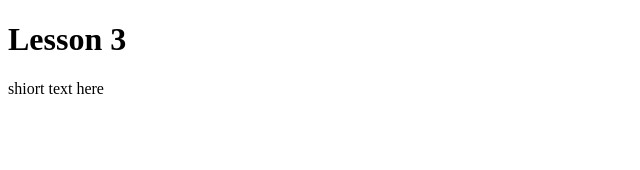
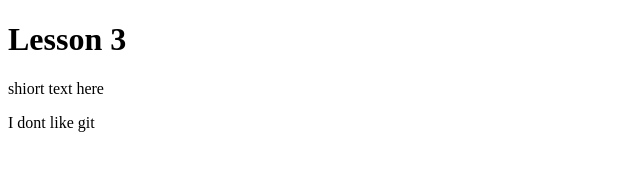
Before and after one commit to Artem2305/lesson-3, a plain HTML site: page index.html in a window 1280 px wide. Shown: the whole page, without its empty margins (0-640 px from the left). Drawn offline with Linux system fonts and the light colour scheme.

Commit message:
added second tag p

```diff
--- a/index.html
+++ b/index.html
@@ -8,5 +8,6 @@
 <body>
    <h1>Lesson 3</h1>
    <p>shiort text here</p>
+   <p>I dont like git</p>
 </body>
 </html>
```
